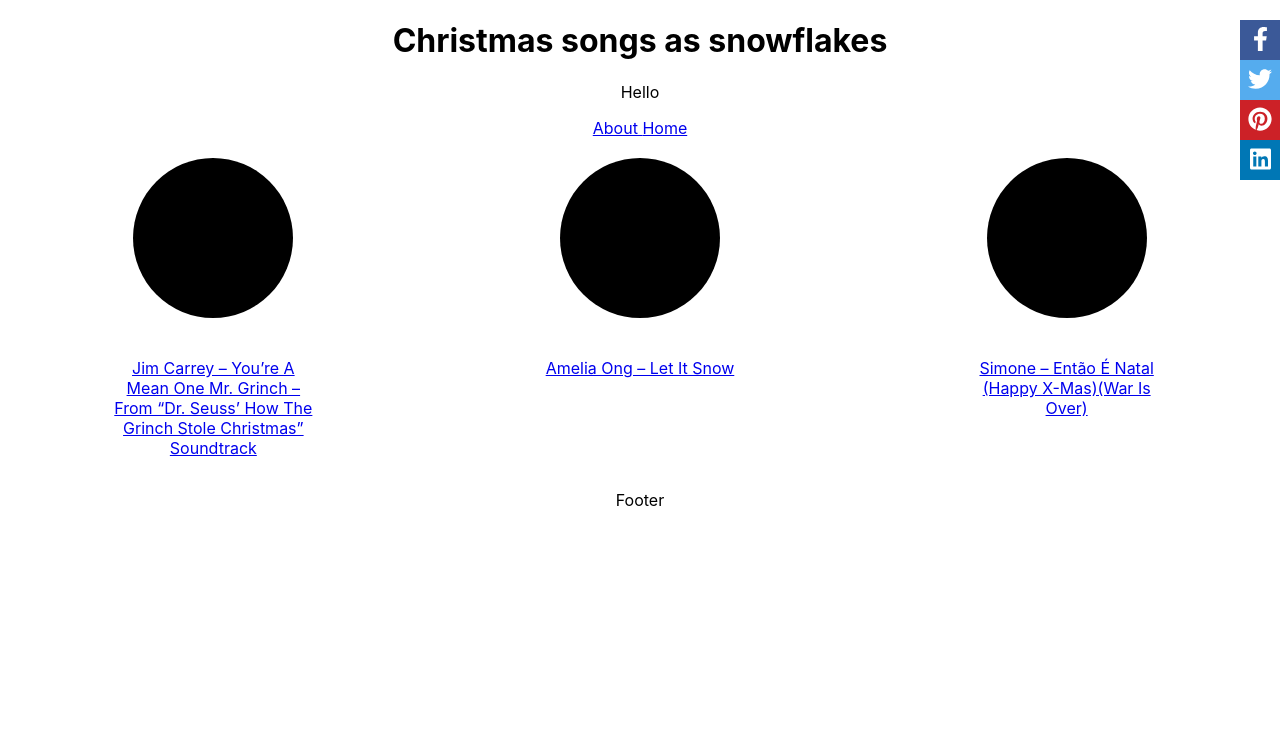
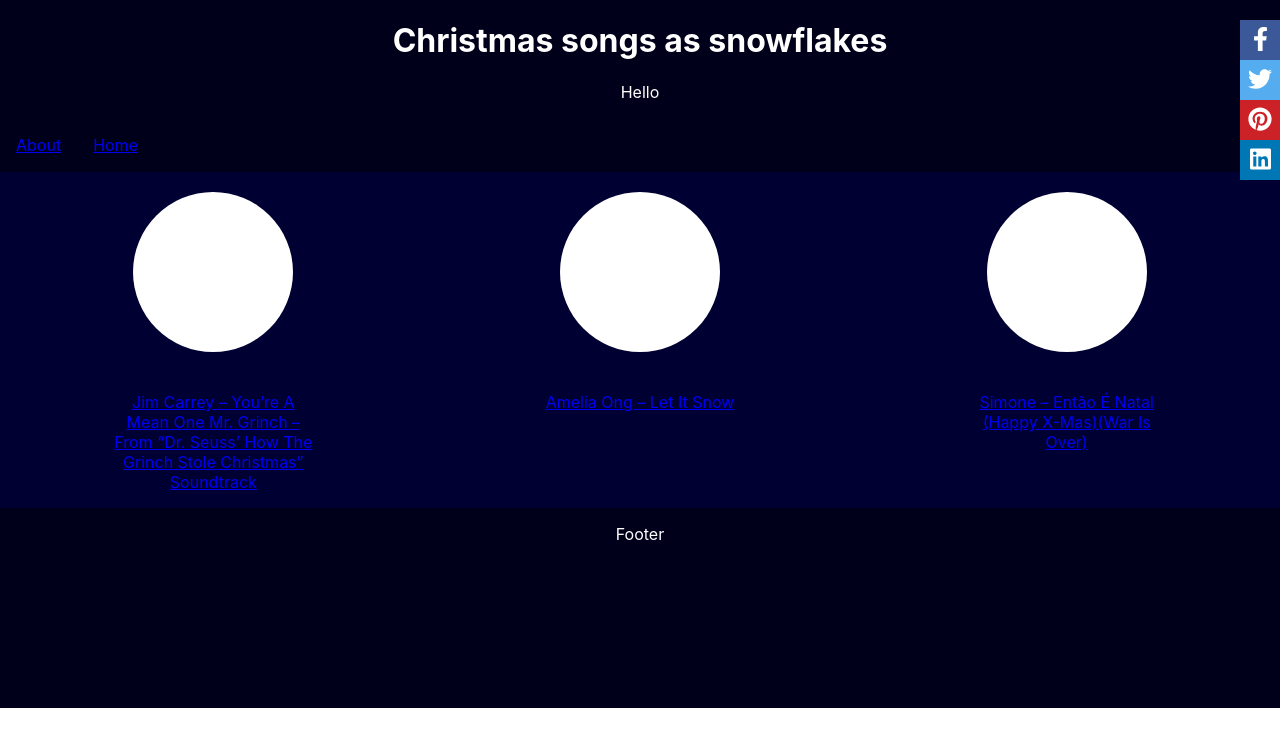
Before and after one commit to maryzam/snowflake-songs, a React (Create React App) app in the folder snowflake-songs-app/: page / in a window 1280 px wide. Shown: the top 746 px of the page. Built offline with nearby package versions, Linux system fonts and the light colour scheme.

Commit message:
add navigation bar with flexbox and add basic dark theme

```diff
--- a/snowflake-songs-app/src/App.css
+++ b/snowflake-songs-app/src/App.css
@@ -1,32 +1,17 @@
-.App {
+.flex-wrapper {
   text-align: center;
+  background-color: #000033;
 }
 
-.App-logo {
-  animation: App-logo-spin infinite 20s linear;
-  height: 40vmin;
+header {
+  background-color: #00001a;
 }
 
-.App-header {
-  background-color: #282c34;
-  min-height: 100vh;
-  display: flex;
-  flex-direction: column;
-  align-items: center;
-  justify-content: center;
-  font-size: calc(10px + 2vmin);
-  color: white;
+footer {
+  background-color: #00001a;
+  min-height: 200px;
 }
 
-.App-link {
-  color: #61dafb;
+circle {
+  fill: white;
 }
-
-@keyframes App-logo-spin {
-  from {
-    transform: rotate(0deg);
-  }
-  to {
-    transform: rotate(360deg);
-  }
-}
--- a/snowflake-songs-app/src/App.js
+++ b/snowflake-songs-app/src/App.js
@@ -3,6 +3,7 @@
 import './App.css';
 import './style/social-share.css';
 import './style/layout.css';
+import './style/navigation.css';
 
 import Header from "./components/Header";
 import Footer from "./components/Footer";
@@ -11,13 +12,13 @@
 class App extends Component {
   render() {
     return (
-      <div className="App">
+      <div className="flex-wrapper">
 
-      <Header/>
+        <Header/>
 
-      <Main/>
+        <Main/>
 
-      <Footer/>
+        <Footer/>
 
       </div>
     );
--- a/snowflake-songs-app/src/components/Header.js
+++ b/snowflake-songs-app/src/components/Header.js
@@ -12,8 +12,10 @@
         <h1>Christmas songs as snowflakes</h1>
         <p>Hello</p>
 
-        <Link to={`/about`}> About </Link>
-        <Link to={`/`}> Home </Link>
+        <div className="navigation">
+          <Link to={`/about`}> About </Link>
+          <Link to={`/`}> Home </Link>
+        </div>
 
         <div className="socialfloat">
 
--- a/snowflake-songs-app/src/style/layout.css
+++ b/snowflake-songs-app/src/style/layout.css
@@ -1,3 +1,16 @@
+.flex-wrapper{
+  display: flex;
+  -webkit-flex-wrap: wrap;
+  flex-flow: row wrap;
+  text-align: center;
+  color: white;
+}
+
+/* We tell all items to be 100% width, via flex-basis */
+.flex-wrapper > * {
+  flex: 1 100%;
+}
+
 .songs-container {
   display: flex ;
   -webkit-flex-wrap: wrap;
@@ -6,7 +19,7 @@
 }
 
 .snowflake-card {
-   text-align: center;
+  text-align: center;
 }
 
 .titleWrap {
--- /dev/null
+++ b/snowflake-songs-app/src/style/navigation.css
@@ -0,0 +1,15 @@
+/* Large */
+.navigation {
+  display: flex;
+  flex-flow: row wrap;
+  /* This aligns items to the end line on main-axis */
+  justify-content: flex-start;
+}
+
+.navigation a {
+  text-align: center;
+  border-top: 1px solid rgba(0,0,0,0.1);
+  border-bottom: 1px solid rgba(0,0,0,0.1);
+  display: block;
+  padding: 1em;
+ }
```
